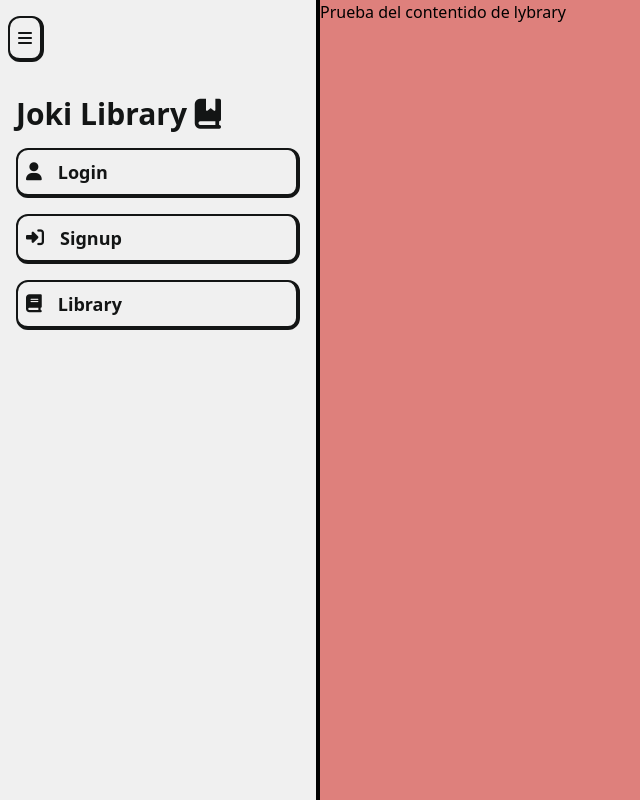
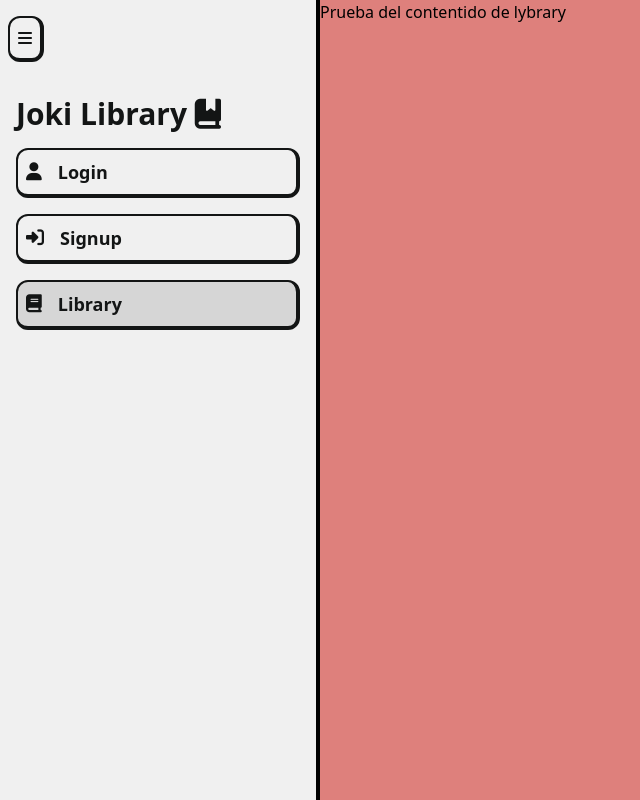
Before and after one commit to Josedzzz/libreria-ingsoft-front, a React (Vite) app: page / in a window 1280 px wide. Shown: the top 800 px of the page, without its empty margins (0-640 px from the left). Built offline with nearby package versions, Linux system fonts and the light colour scheme.

Commit message:
bug fix, now enable effects for the pressed button

```diff
--- a/src/components/LeftPanel.tsx
+++ b/src/components/LeftPanel.tsx
@@ -17,11 +17,16 @@ export default function LeftPanel({ toggleCard, card }: LeftPanelProps) {
     setIsPanelVisible(!isPanelVisible);
   };
 
+  /**
+   * Edit the buttons based on the pressed one
+   * @param link Current link content that showing
+   * @returns a class with the css to apply for the button
+   */
   const buttonClasses = (link: string) =>
-    `flex items-center text-lg bg-transparent w-full p-2 rounded-xl border-t-2 border-l-2 border-b-4 border-r-4 border-current ${
+    `flex items-center text-lg w-full p-2 rounded-xl border-t-2 border-l-2 border-b-4 border-r-4 border-current ${
       card === link
         ? "bg-custom-gray border-b-2 border-r-2"
-        : "hover:bg-custom-gray hover:border-b-2 hover:border-r-2"
+        : "bg-transparent hover:bg-custom-gray hover:border-b-2 hover:border-r-2"
     }`;
 
   /**
```
